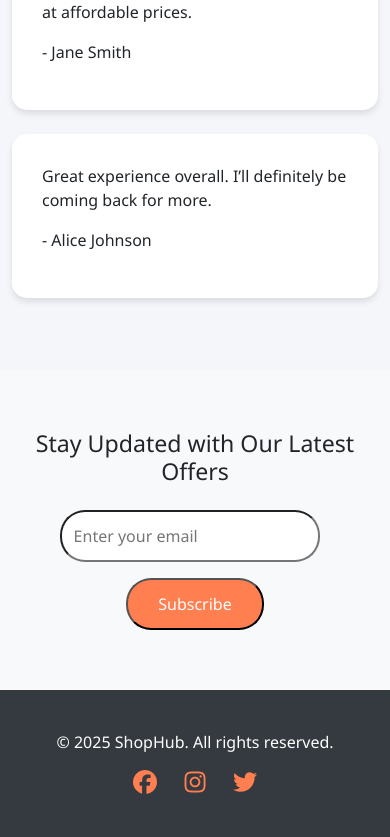
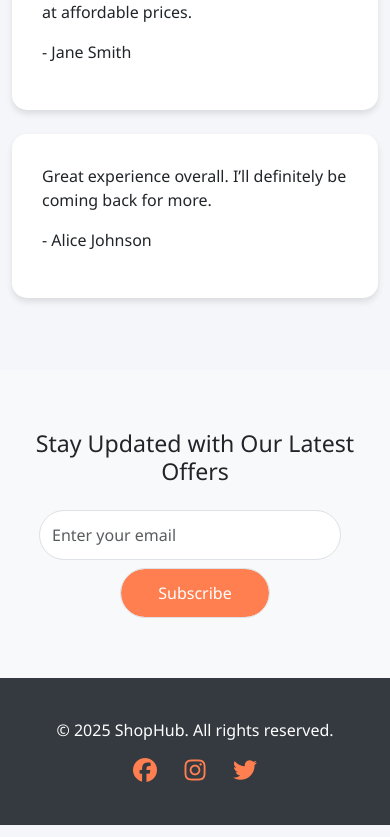
Before and after one commit to akineni/react-auth-app, a React (Vite) app: page / in a window 390 px wide. Shown: the part 2669-3506 px from the top of the page. Built offline with nearby package versions, Linux system fonts and the light colour scheme; no server answers.

Commit message:
style(form): center subscription form and make it responsive across screen sizes

```diff
--- a/src/components/SubscribeForm/SubscribeForm.jsx
+++ b/src/components/SubscribeForm/SubscribeForm.jsx
@@ -2,13 +2,36 @@ import styles from './SubscribeForm.module.css';
 
 export default function SubscribeForm() {
 	return (
-        <section className={ `${styles['subscribe-form']} bg-light` }>
+		<section className={`${styles['subscribe-form']} bg-light`}>
 			<div className="container">
 				<h3 className="mb-4">Stay Updated with Our Latest Offers</h3>
-                <form action="#" method="post">
-                    <input className="mb-3 mb-md-0" type="email" placeholder="Enter your email" required />
-                    <button type="submit" className={ styles['subscribe-btn'] }>Subscribe</button>
+				<div className="container">
+					<div className="row">
+						<div className="col-12 col-md-8 col-lg-6 mx-auto">
+							<form
+								action="#"
+								method="post"
+								className="d-flex flex-column flex-md-row justify-content-center align-items-center gap-2"
+							>
+								<input
+									className="form-control w-100"
+									type="email"
+									placeholder="Enter your email"
+									required
+								/>
+								<button
+									type="submit"
+									className={`form-control ${styles['subscribe-btn']} w-100 w-md-auto`}
+								>
+									Subscribe
+								</button>
 							</form>
+						</div>
+					</div>
+				</div>
+
+
+
 			</div>
 		</section>
 	);
--- a/src/components/SubscribeForm/SubscribeForm.module.css
+++ b/src/components/SubscribeForm/SubscribeForm.module.css
@@ -16,6 +16,7 @@
     padding: 12px 30px;
     border-radius: 25px;
     transition: background-color 0.3s ease;
+    max-width: 150px;
 }
 
 .subscribe-btn:hover {
--- a/src/pages/AuthCallback.jsx
+++ b/src/pages/AuthCallback.jsx
@@ -3,15 +3,18 @@ import { useNavigate } from 'react-router-dom';
 import { supabase } from '@lib/supabaseClient';
 
 export default function AuthCallback() {
+	// https://supabase.com/docs/guides/auth/social-login/auth-google?queryGroups=framework&framework=nextjs&queryGroups=environment&environment=client#signing-users-in
 	const navigate = useNavigate();
 
 	useEffect(() => {
 		const handleSession = async () => {
 			const { data, error } = await supabase.auth.getSession();
+
 			if (error) {
 				console.error('Auth error:', error);
 				return;
 			}
+
 			if (data?.session) {
 				navigate('/dashboard');
 			} else {
--- a/src/services/authService.js
+++ b/src/services/authService.js
@@ -12,7 +12,7 @@ export async function signInWithEmail({ email, password }) {
 }
 
 export async function signInWithOAuth() {
-    const redirectTo = `${APP_URL}/auth/callback`; // `${APP_URL}/dashboard`;
+    const redirectTo = `${APP_URL}/auth/callback`;
     const { data, error } = await supabase.auth.signInWithOAuth({
         provider: 'google',
         options: {
```
Lines whose indentation alone changed are shown as unchanged.
